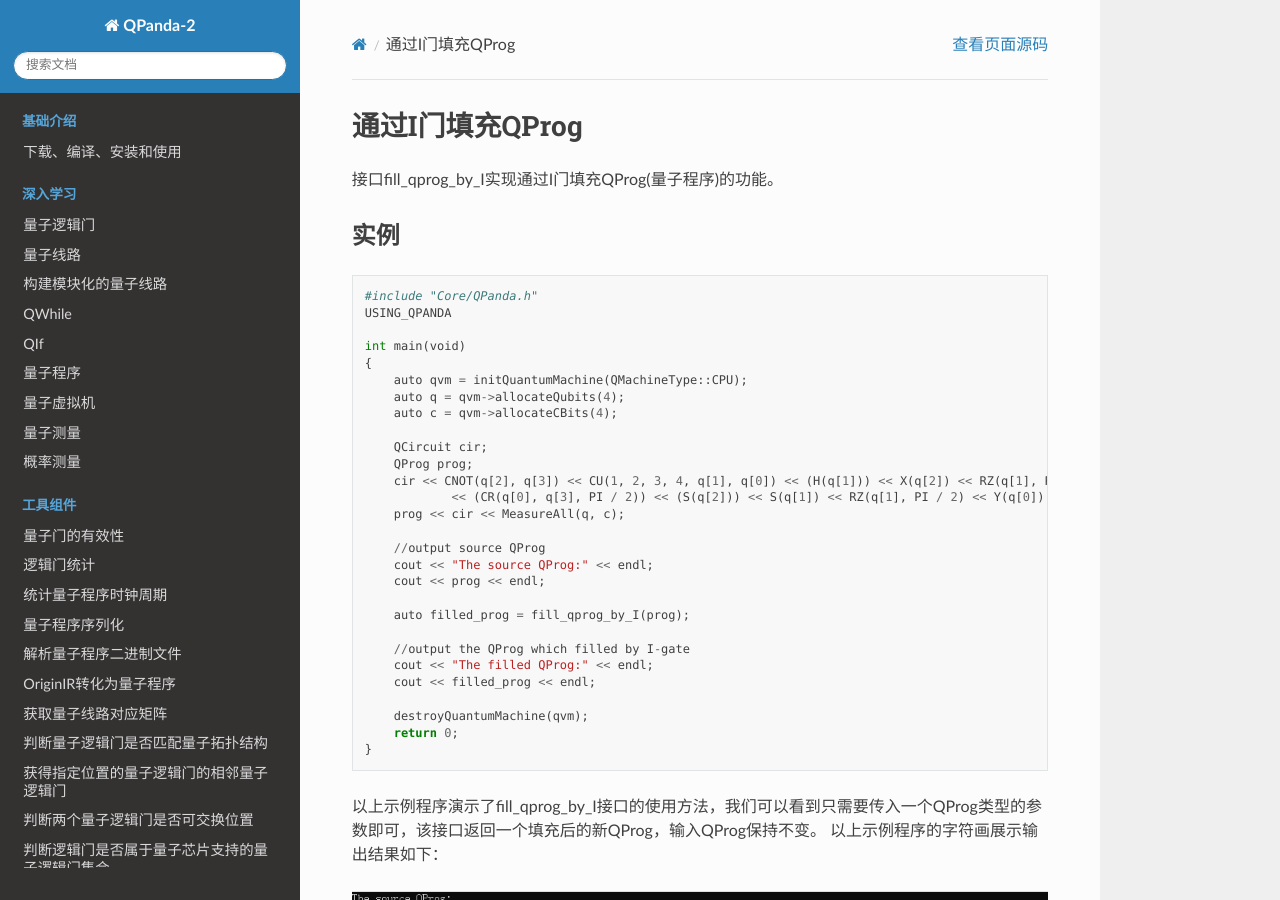
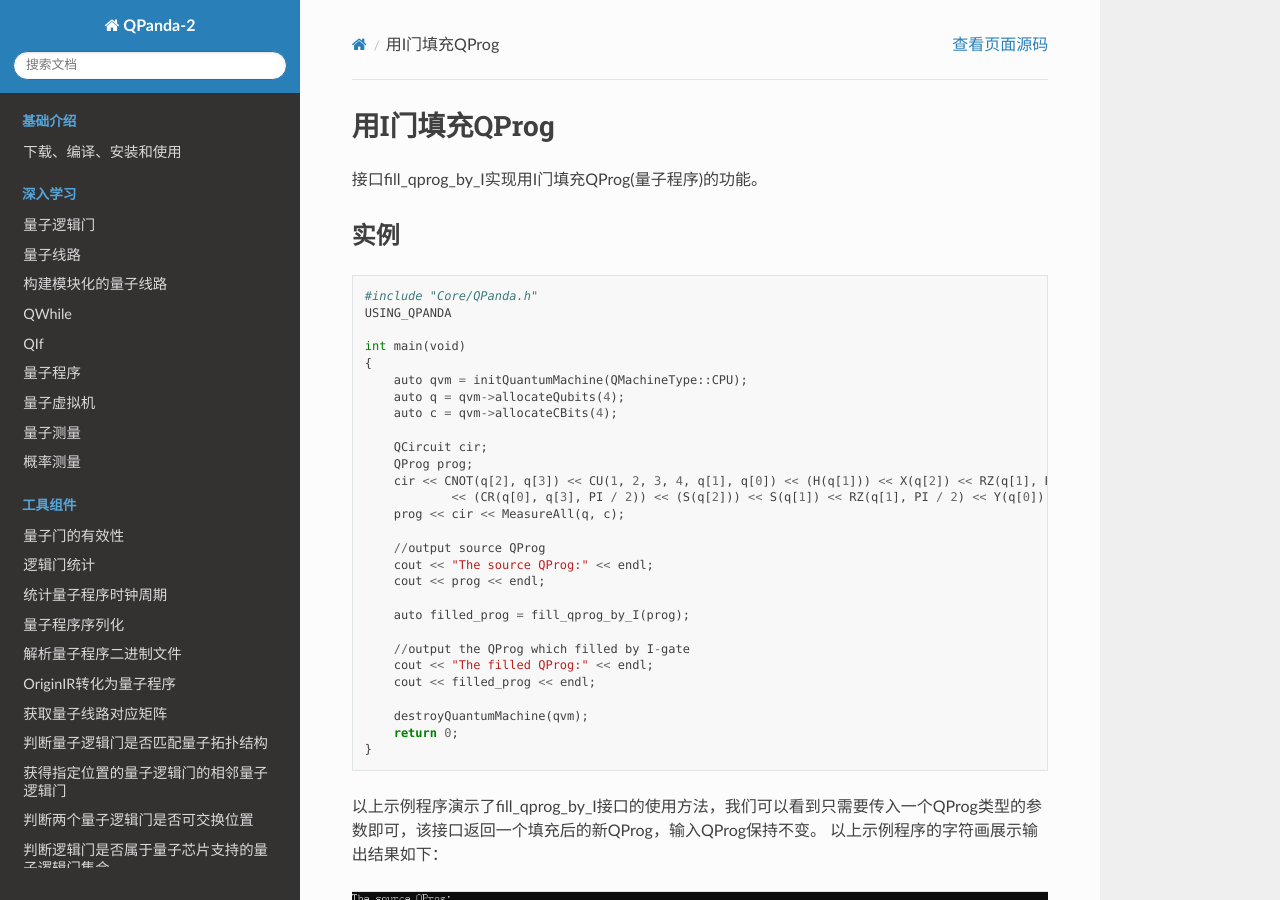
Before and after one commit to liye0005/QPanda-Toturial, a Sphinx documentation site: the page built from source/FillQProgByI.rst, in a window 1280 px wide and 900 px high. Built offline with Sphinx 7.4.7 and the Read the Docs theme 2.0.0, drawn with Linux system fonts in a browser that asks for light colours; pages that are not in the unit, such as notebooks, are missing from menus.

Commit message:
Update FillQProgByI.rst

```diff
--- a/source/FillQProgByI.rst
+++ b/source/FillQProgByI.rst
@@ -1,7 +1,7 @@
-通过I门填充QProg
+用I门填充QProg
 ===============
 
-接口fill_qprog_by_I实现通过I门填充QProg(量子程序)的功能。
+接口fill_qprog_by_I实现用I门填充QProg(量子程序)的功能。
 
 实例
 ---------------
```
